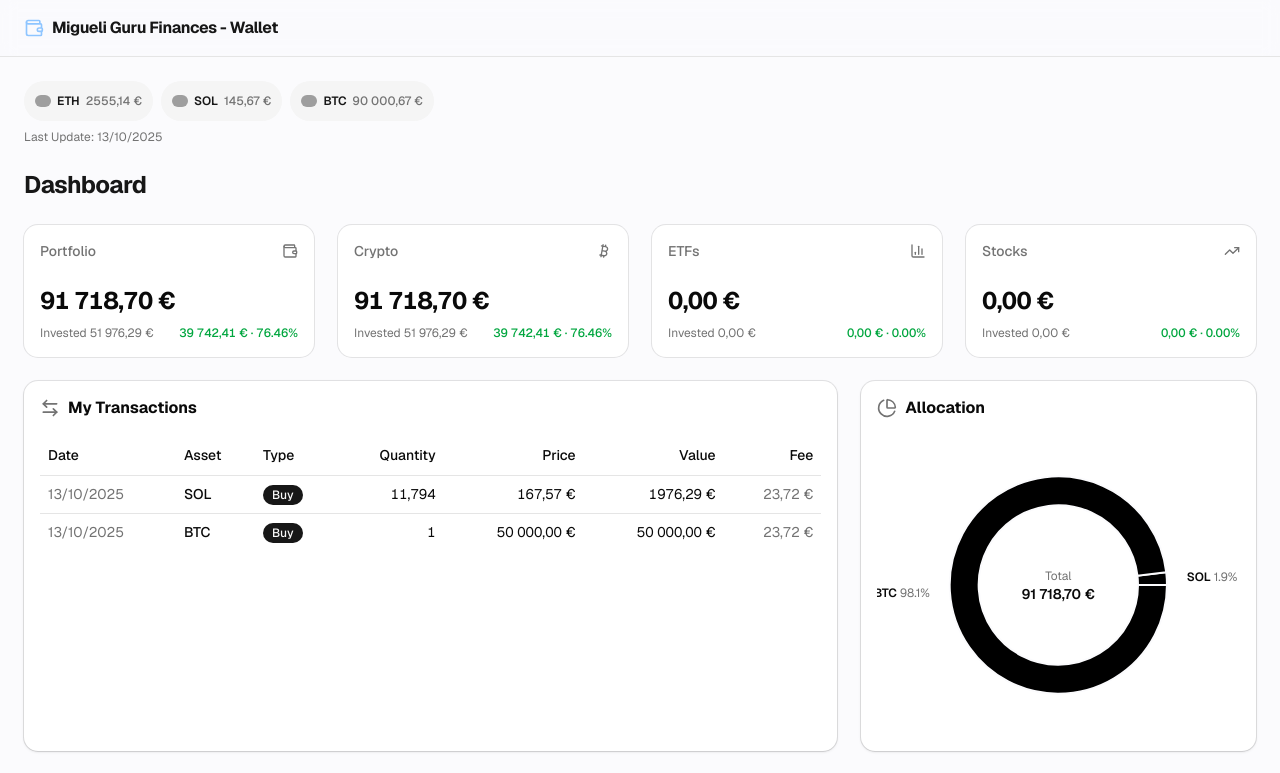
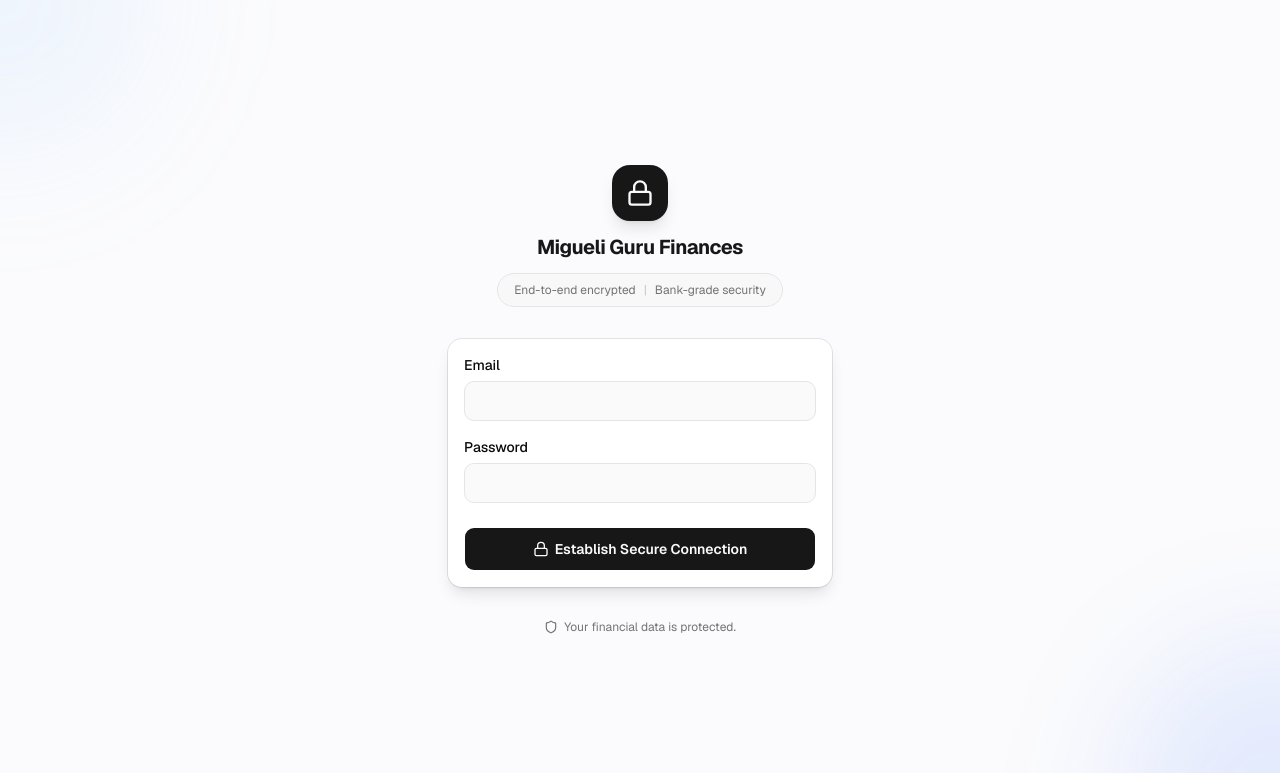
Before and after one commit to Miguelii/migueli-guru-wallet, a Next.js app: page / in a window 1280 px wide. Shown: the top 773 px of the page. Built offline with nearby package versions, Linux system fonts and the light colour scheme; grey boxes are pictures that could not be loaded.

Commit message:
feat: prettier

```diff
--- a/src/app/layout.tsx
+++ b/src/app/layout.tsx
@@ -2,7 +2,6 @@ import '@/styles/globals.css'
 import type { Metadata } from 'next'
 import { Geist } from 'next/font/google'
 import { Toaster } from '@/components/ui/sonner'
-import { Header } from '@/components/header'
 
 const geistSans = Geist({
     variable: '--font-sans',
@@ -13,22 +12,19 @@ const geistSans = Geist({
 })
 
 export const metadata: Metadata = {
-    title: 'Migueli Guru Finances - Wallet',
-    description: 'Track your crypto and stock portfolio with automatic DCA calculations',
+    title: 'Migueli Guru Finances',
+    description: 'Private app for tracking Crypto, ETF, and Stock investments',
 }
 
-export default function RootLayout({
-    children,
-}: Readonly<{
-    children: React.ReactNode
-}>) {
+type Props = LayoutProps<'/'>
+
+export default function RootLayout({ children }: Props) {
     return (
         <html lang="en">
             <body
                 className={`${geistSans.variable} font-sans antialiased bg-background text-primary`}
             >
-                <Header />
-                <main className="flex-1 p-4 md:p-6 max-w-screen-2xl mx-auto w-full">{children}</main>
+                <div className="flex-1">{children}</div>
                 <Toaster />
             </body>
         </html>
--- a/src/app/page.tsx
+++ b/src/app/page.tsx
@@ -1,35 +1,122 @@
-import { getCryptoAssets } from '@/services/get-crypto-assets'
-import { aggregateHoldings } from '@/lib/calculations'
-import { TransactionsCard } from '@/components/transactions-card'
-import { getData } from '@/services/get-data'
-import { CurrentPricesBadges } from '@/components/current-prices-badges'
-import { SummaryCards } from '@/components/summary-cards'
-import { AllocationCardWithChart } from '@/components/allocation-card-with-chart'
-import { HoldingsCard } from '@/components/holdings-card'
+'use client'
 
-export default function DashboardPage() {
-    const transactions = getCryptoAssets()
-    const data = getData()
-    const holdings = aggregateHoldings(transactions, data)
+import { useState } from 'react'
+import { Card, CardContent } from '@/components/ui/card'
+import { Button } from '@/components/ui/button'
+import { Shield, Lock, CheckCircle2, Loader2, LockIcon } from 'lucide-react'
+import { useRouter } from 'next/navigation'
+
+type ConnectionState = 'idle' | 'connecting' | 'securing' | 'success'
+
+const STATUS_CONFIG: Record<
+    Exclude<ConnectionState, 'idle'>,
+    { icon: typeof Loader2; text: string }
+> = {
+    connecting: { icon: Loader2, text: 'Establishing connection...' },
+    securing: { icon: Shield, text: 'Securing your session...' },
+    success: { icon: CheckCircle2, text: 'Connection established!' },
+}
+
+function sleep(ms: number) {
+    return new Promise((resolve) => setTimeout(resolve, ms))
+}
+
+export default function AuthPage() {
+    const [state, setState] = useState<ConnectionState>('idle')
+
+    const router = useRouter()
+
+    async function handleLogin() {
+        setState('connecting')
+        await sleep(1500)
+        setState('securing')
+        await sleep(1200)
+        setState('success')
+        await sleep(800)
+        router.push('/portfolio')
+    }
 
     return (
-        <div className="flex flex-col gap-6 mb-24">
-            <CurrentPricesBadges data={data} />
-
-            <div className="flex items-center justify-between">
-                <h2 className="text-2xl font-bold tracking-tight">Dashboard</h2>
+        <main className="flex min-h-svh items-center justify-center p-4">
+            {/* Background glow effects */}
+            <div className="pointer-events-none fixed inset-0 overflow-hidden">
+                <div className="absolute -top-40 -left-40 h-80 w-80 rounded-full bg-chart-1/10 blur-3xl" />
+                <div className="absolute -right-40 -bottom-40 h-80 w-80 rounded-full bg-chart-3/10 blur-3xl" />
             </div>
 
-            <SummaryCards holdings={holdings} />
+            <div className="relative z-10 flex w-full max-w-sm flex-col items-center gap-8">
+                {/* Logo + Branding */}
+                <div className="flex flex-col items-center gap-3">
+                    <div className="flex h-14 w-14 items-center justify-center rounded-2xl bg-primary shadow-lg">
+                        <LockIcon className="h-7 w-7 text-primary-foreground" />
+                    </div>
+                    <div className="flex flex-col items-center gap-1">
+                        <h1 className="text-xl font-bold tracking-tight">Migueli Guru Finances</h1>
+                    </div>
 
-            <section className="grid grid-cols-1 lg:grid-cols-3 gap-6">
-                <div className="lg:col-span-2">
-                    <TransactionsCard transactions={transactions} tickerData={data} />
+                    <div className="flex justify-center">
+                        <div className="inline-flex items-center gap-2 px-4 py-2 rounded-full bg-secondary/50 border border-border text-xs text-muted-foreground">
+                            <span>End-to-end encrypted</span>
+                            <span className="text-muted-foreground/40">|</span>
+                            <span>Bank-grade security</span>
+                        </div>
+                    </div>
                 </div>
-                <AllocationCardWithChart holdings={holdings} />
-            </section>
 
-            <HoldingsCard holdings={holdings} />
-        </div>
+                {/* Login Card */}
+                <Card className="w-full shadow-lg">
+                    <CardContent className="flex flex-col gap-4">
+                        {/* Email placeholder */}
+                        <div className="flex flex-col gap-1.5">
+                            <label className="text-sm font-medium text-foreground">Email</label>
+                            <div className="h-10 rounded-lg border border-input bg-muted/50" />
+                        </div>
+
+                        {/* Password placeholder */}
+                        <div className="flex flex-col gap-1.5">
+                            <label className="text-sm font-medium text-foreground">Password</label>
+                            <div className="h-10 rounded-lg border border-input bg-muted/50" />
+                        </div>
+
+                        {/* Login Button */}
+                        <Button
+                            size="lg"
+                            className="mt-2 h-11 w-full cursor-pointer text-sm font-semibold"
+                            disabled={state !== 'idle'}
+                            onClick={handleLogin}
+                        >
+                            {state === 'idle' ? (
+                                <>
+                                    <Lock className="h-4 w-4" />
+                                    Establish Secure Connection
+                                </>
+                            ) : (
+                                <ConnectionStatus state={state} />
+                            )}
+                        </Button>
+                    </CardContent>
+                </Card>
+
+                {/* Security badge */}
+                <div className="flex items-center gap-1.5 text-xs text-muted-foreground">
+                    <Shield className="h-3.5 w-3.5" />
+                    <span>Your financial data is protected.</span>
+                </div>
+            </div>
+        </main>
     )
 }
+
+function ConnectionStatus({ state }: { state: Exclude<ConnectionState, 'idle'> }) {
+    const { icon: Icon, text } = STATUS_CONFIG[state]
+    const isSuccess = state === 'success'
+
+    return (
+        <span className="flex items-center gap-2">
+            <Icon
+                className={`h-4 w-4 ${isSuccess ? 'text-success-foreground animate-in fade-in zoom-in duration-300' : 'animate-spin'}`}
+            />
+            <span className="animate-in fade-in slide-in-from-bottom-1 duration-300">{text}</span>
+        </span>
+    )
+}
--- /dev/null
+++ b/src/app/portfolio/layout.tsx
@@ -0,0 +1,12 @@
+import { Header } from '@/components/header'
+
+type Props = LayoutProps<'/portfolio'>
+
+export default function PortfolioDashboard({ children }: Props) {
+    return (
+        <>
+            <Header />
+            {children}
+        </>
+    )
+}
--- /dev/null
+++ b/src/app/portfolio/page.tsx
@@ -0,0 +1,35 @@
+import { getCryptoAssets } from '@/services/get-crypto-assets'
+import { aggregateHoldings } from '@/lib/calculations'
+import { TransactionsCard } from '@/components/transactions-card'
+import { getData } from '@/services/get-data'
+import { CurrentPricesBadges } from '@/components/current-prices-badges'
+import { SummaryCards } from '@/components/summary-cards'
+import { AllocationCardWithChart } from '@/components/allocation-card-with-chart'
+import { HoldingsCard } from '@/components/holdings-card'
+
+export default function DashboardPage() {
+    const transactions = getCryptoAssets()
+    const data = getData()
+    const holdings = aggregateHoldings(transactions, data)
+
+    return (
+        <main className="p-4 md:p-6 max-w-screen-2xl mx-auto w-full flex flex-col gap-6 mb-24">
+            <CurrentPricesBadges data={data} />
+
+            <div className="flex items-center justify-between">
+                <h2 className="text-2xl font-bold tracking-tight">Dashboard</h2>
+            </div>
+
+            <SummaryCards holdings={holdings} />
+
+            <section className="grid grid-cols-1 lg:grid-cols-3 gap-6">
+                <div className="lg:col-span-2">
+                    <TransactionsCard transactions={transactions} tickerData={data} />
+                </div>
+                <AllocationCardWithChart holdings={holdings} />
+            </section>
+
+            <HoldingsCard holdings={holdings} />
+        </main>
+    )
+}
--- a/src/components/header.tsx
+++ b/src/components/header.tsx
@@ -5,9 +5,7 @@ export function Header() {
         <header className="sticky top-0 z-50 border-b bg-background/95 backdrop-blur-sm supports-[backdrop-filter]:bg-background/60">
             <div className="flex items-center gap-2 h-14 px-4 md:px-6 max-w-screen-2xl mx-auto">
                 <Wallet className="h-5 w-5 text-chart-1" />
-                <span className="text-base font-bold tracking-tight">
-                    Migueli Guru Finances - Wallet
-                </span>
+                <span className="text-base font-bold tracking-tight">Migueli Guru Finances</span>
             </div>
         </header>
     )
--- a/src/components/summary-cards.tsx
+++ b/src/components/summary-cards.tsx
@@ -55,7 +55,9 @@ function PortfolioSummaryCard({ title, icon: Icon, holdings }: PortfolioSummaryC
                     <p className="text-xs text-muted-foreground">
                         Invested {formatCurrency(totalInvested, currency)}
                     </p>
-                    <div className={`flex items-center gap-0.5 text-xs font-medium ${isPositive ? 'text-success' : 'text-destructive'}`}>
+                    <div
+                        className={`flex items-center gap-0.5 text-xs font-medium ${isPositive ? 'text-success' : 'text-destructive'}`}
+                    >
                         <span className="tabular-nums">
                             {formatSignedCurrency(glValue, currency)} · {formatPercentage(glPct)}
                         </span>
```
Also changed, not shown: skills-lock.json (indentation only), 1 other file (tests, documents, lock files or other folders).
